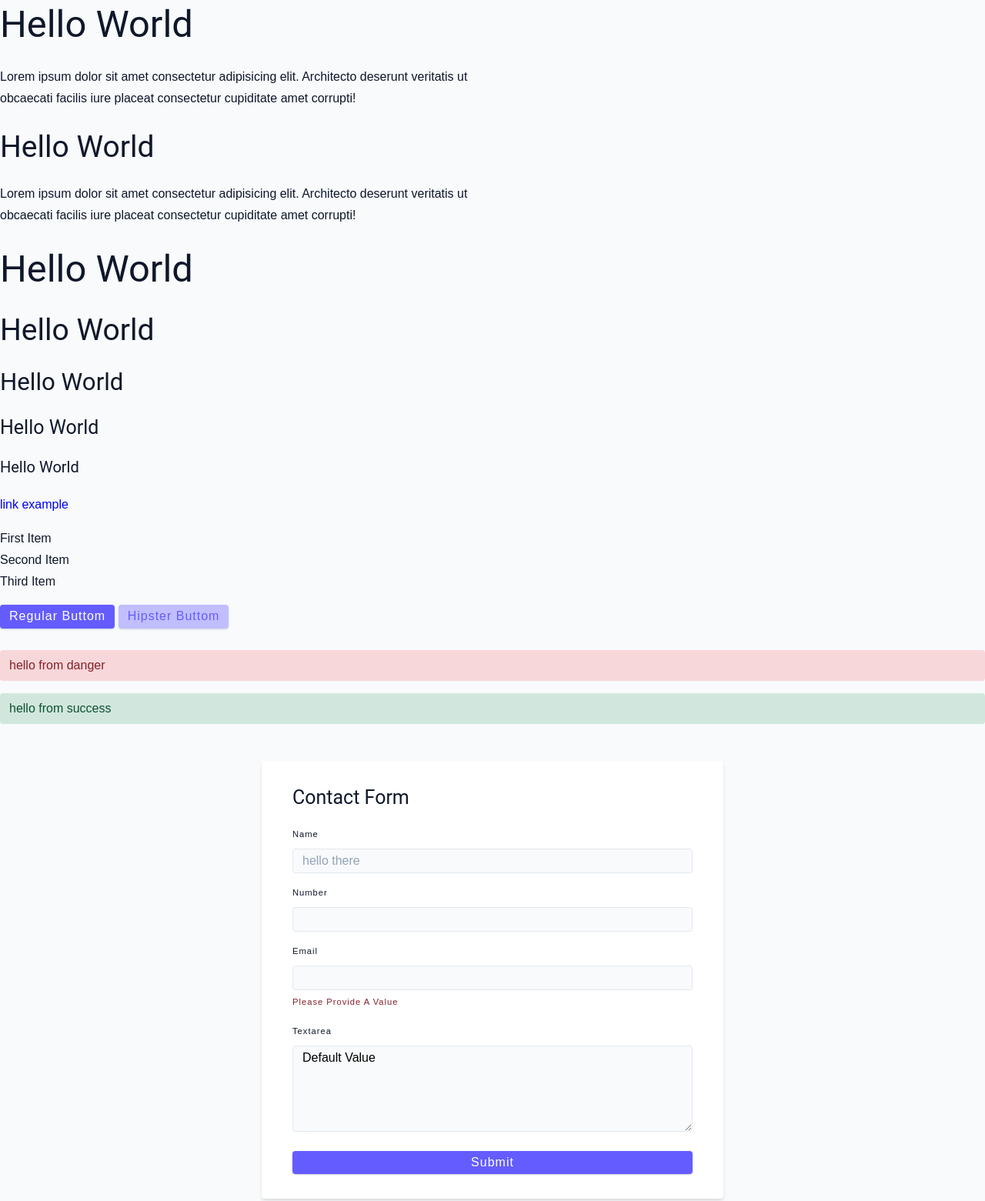
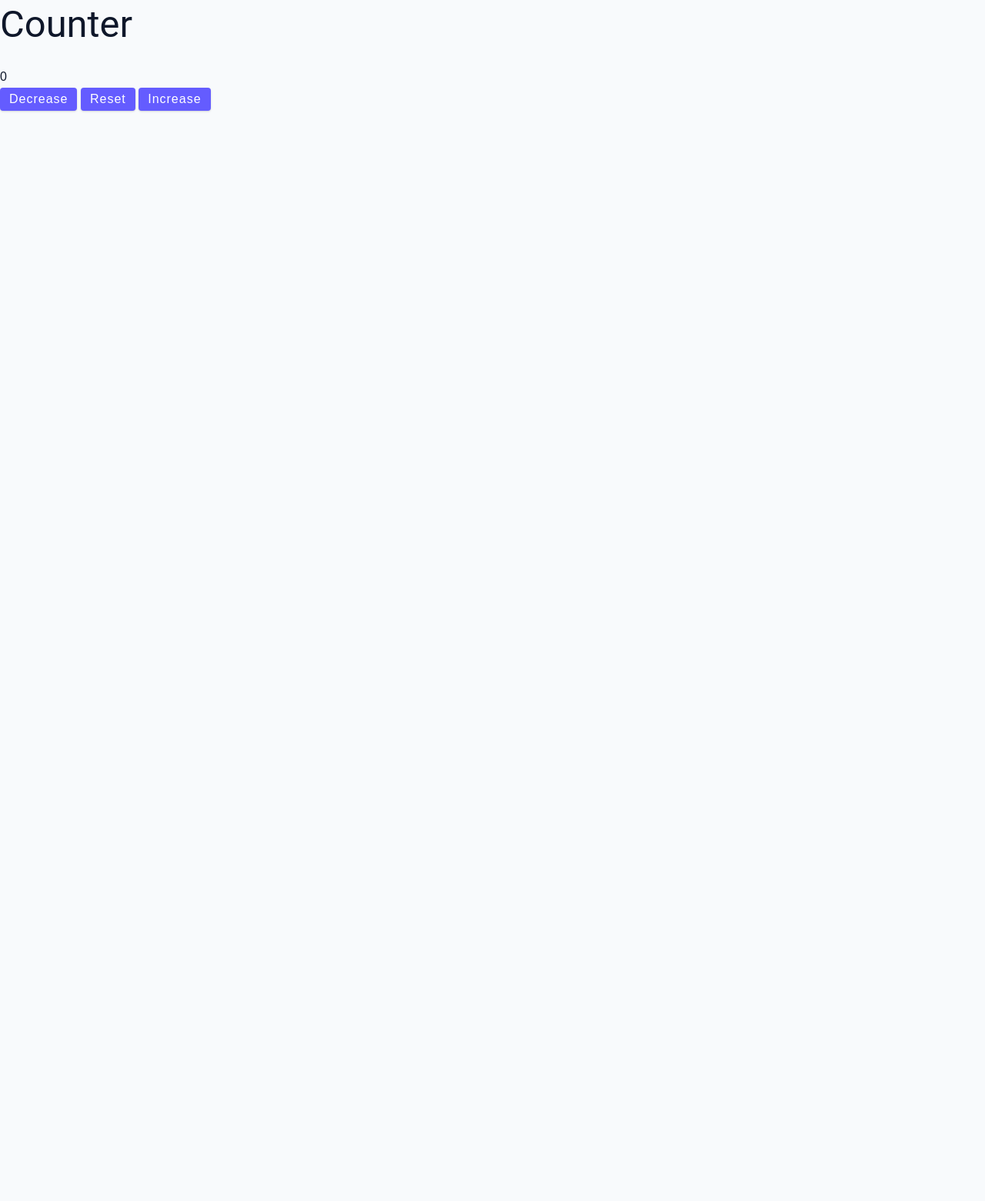
Before and after one commit to stormymayday/JS-Counter, a plain HTML site: page index.html in a window 1280 px wide. Shown: the top 1561 px of the page at 77% size. After the commit the page ends 800 px from the top, so only its background shows below. Drawn offline with Linux system fonts and the light colour scheme.

Commit message:
HTML Setup.

```diff
--- a/index.html
+++ b/index.html
@@ -5,7 +5,7 @@
     <meta charset="UTF-8">
     <meta http-equiv="X-UA-Compatible" content="IE=edge">
     <meta name="viewport" content="width=device-width, initial-scale=1.0">
-    <title>Default Starter</title>
+    <title>JS Counter</title>
     <!-- normalize css -->
     <link rel="stylesheet" href="./normalize.css">
     <!-- font-awesome -->
@@ -15,81 +15,18 @@
 </head>
 
 <body>
-    <h1>hello world</h1>
 
-    <p>Lorem ipsum dolor sit amet consectetur adipisicing elit. Architecto deserunt veritatis ut obcaecati facilis iure
-        placeat consectetur cupiditate amet corrupti!</p>
-
-    <h2>hello world</h2>
-
-    <p>Lorem ipsum dolor sit amet consectetur adipisicing elit. Architecto deserunt veritatis ut obcaecati facilis iure
-        placeat consectetur cupiditate amet corrupti!</p>
-
-    <h1>hello world</h1>
-    <h2>hello world</h2>
-    <h3>hello world</h3>
-    <h4>hello world</h4>
-    <h5>hello world</h5>
-
-    <a href="#">link example</a>
-
-    <ul>
-        <li>First Item</li>
-        <li>Second Item</li>
-        <li>Third Item</li>
-    </ul>
-
-    <button class="btn" type="button">regular buttom</button>
-    <button class="btn btn-hipster" type="button">hipster buttom</button>
-
-    <br />
-    <br />
-
-    <div class="alert alert-danger">hello from danger</div>
-    <div class="alert alert-success">hello from success</div>
-
-    <!-- form start -->
-    <form class="form">
-
-        <h4>contact form</h4>
-
-        <div class="form-row">
-            <label for="name" class="form-label">Name</label>
-            <input type="text" placeholder="hello there" id="name" class="form-input">
+    <main>
+        <div class="container">
+            <h1>counter</h1>
+            <span id="value">0</span>
+            <div class="button-container">
+                <button class="btn counter-btn decrease">decrease</button>
+                <button class="btn counter-btn reset">reset</button>
+                <button class="btn counter-btn increase">increase</button>
+            </div>
         </div>
-
-        <div class="form-row">
-            <label for="number" class="form-label">Number</label>
-            <input type="number" id="number" class="form-input">
-        </div>
-
-        <div class="form-row">
-            <label for="email" class="form-label">Email</label>
-            <input type="email" id="email" class="form-input">
-            <small class="form-alert">please provide a value</small>
-        </div>
-
-        <div class="form-row">
-            <label for="textarea" class="form-label">Textarea</label>
-            <textarea class="form-textarea">Default Value</textarea>
-        </div>
-
-        <button type="s
-        " class="btn btn-block">Submit</button>
-
-    </form>
-    <!-- form end -->
-
-    <!-- loading animation start -->
-    <div class="loading"></div>
-    <!-- loading animation end -->
-
-    <!-- title start -->
-    <div class="title">
-        <h2>section title</h2>
-        <div class="title-underline"></div>
-    </div>
-    <!-- title end -->
+    </main>
 
 </body>
 
```
